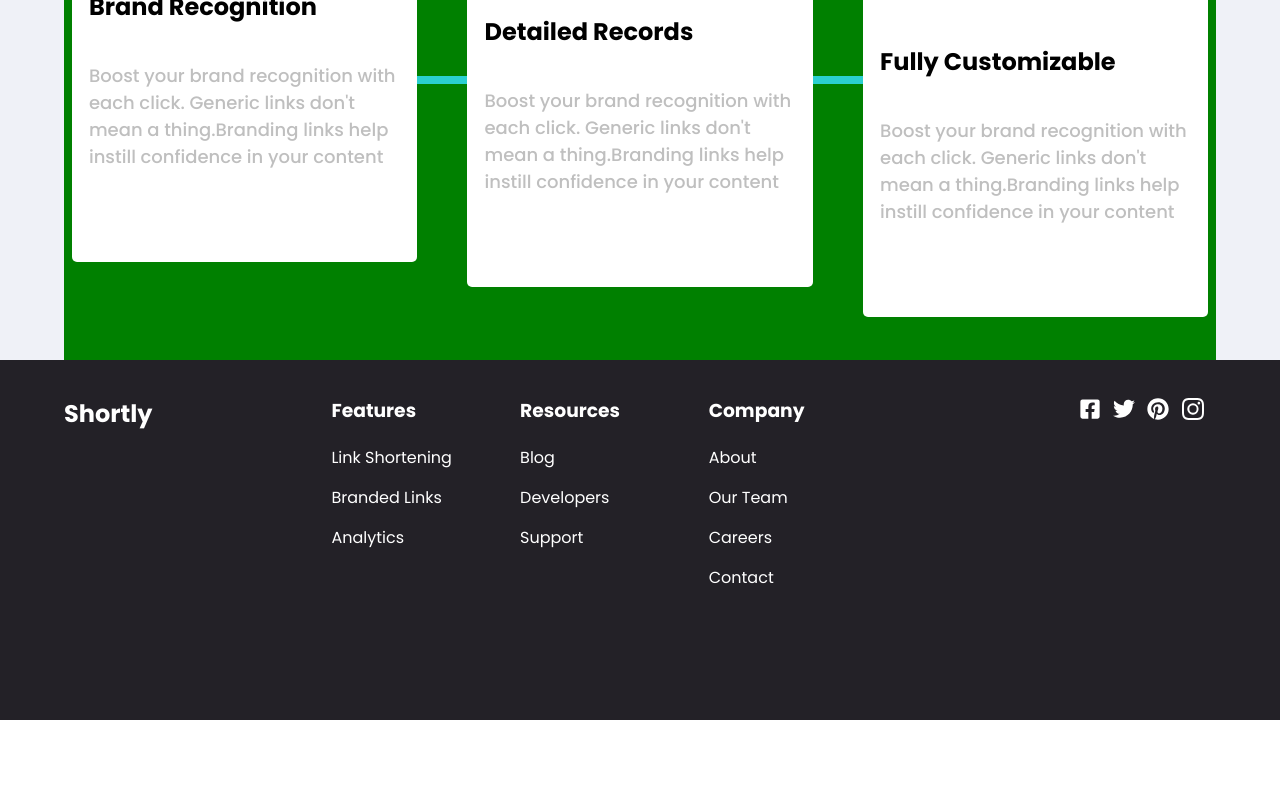
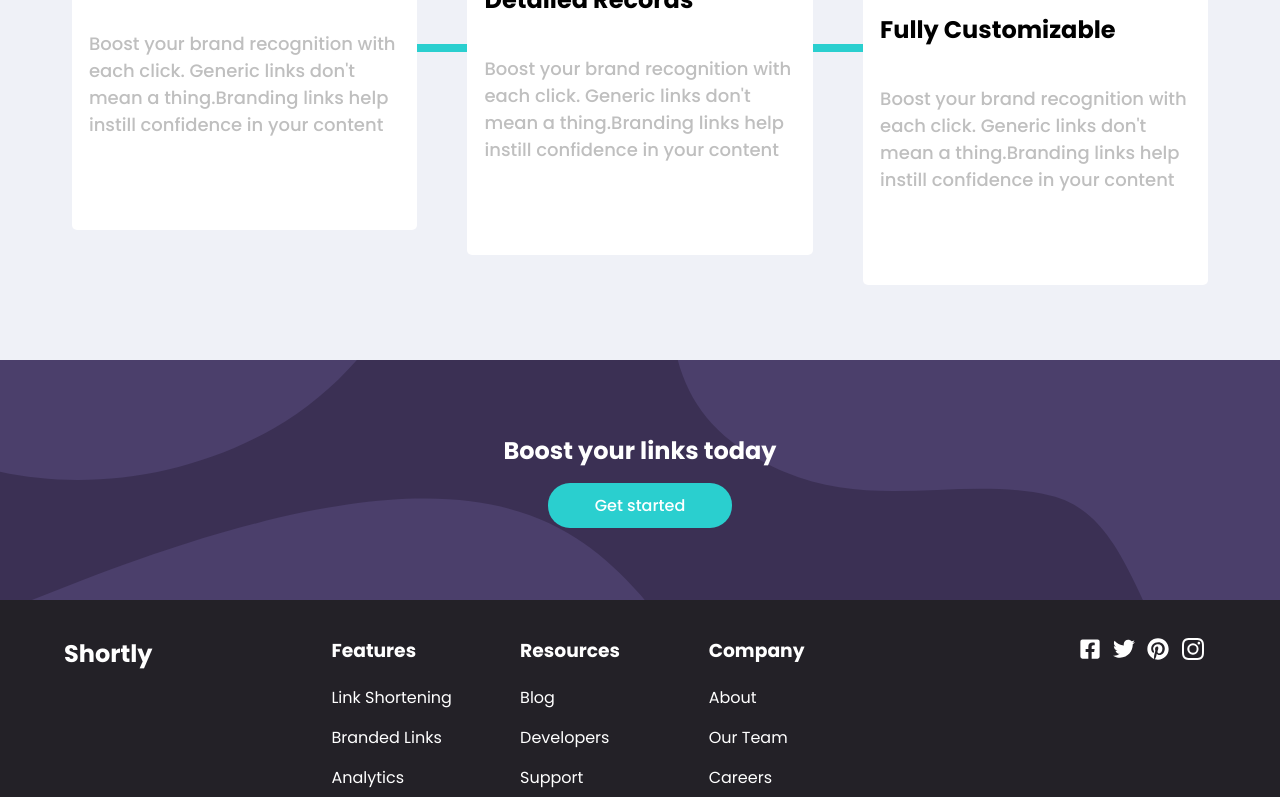
Before and after one commit to Thamarai-selvan-G/LinkShortener_React, a React (Create React App) app: page / in a window 1280 px wide. Shown: the part 1490-2287 px from the top of the page. Before the commit the page ends 2210 px from the top, so only its background shows below. Built offline with nearby package versions, Linux system fonts and the light colour scheme.

Commit message:
version 1

```diff
--- /dev/null
+++ b/src/components/Footer2/Footer2.css
@@ -0,0 +1,36 @@
+*{
+    margin: 0;
+    padding: 0;
+}
+.parentFoot{
+    width: 100%;
+    height: 30vh;
+    background-color:  hsl(257, 27%, 26%);
+    background-image: url(../../assets/bg-boost-desktop.svg);
+    background-repeat: no-repeat;
+    background-position:right;
+    display: flex;
+    align-items: center;
+    justify-content: center;
+
+}
+.footContent{
+    text-align: center;
+    display: flex;
+    flex-direction: column;
+    align-items: center;
+    gap: 15px;
+    color: white;
+}
+.footContent span{
+    padding: 10px;
+    width: 60%;
+    background-color: hsl(180, 66%, 49%);
+    border-radius: 22px;
+    font-weight: 500;
+    cursor: pointer;
+}
+.footContent span:hover{
+    transition: 0.4s;
+    background-color: #60DCDC;
+}
--- /dev/null
+++ b/src/components/Footer2/Footer2.jsx
@@ -0,0 +1,16 @@
+import React from 'react'
+import "./Footer2.css"
+const Footer2 = () => {
+  return (
+    <>
+        <div className="parentFoot">
+            <div className="footContent">
+                <h2>Boost your links today</h2>
+                <span>Get started</span>
+            </div>
+        </div>
+    </>
+  )
+}
+
+export default Footer2
--- a/src/components/LandingPage/Landing.css
+++ b/src/components/LandingPage/Landing.css
@@ -53,6 +53,8 @@
 }
 .heroContent span:hover{
     cursor: pointer;
+    transition: 0.4s;
+    background-color: #60DCDC;
 }
 
 @media (max-width: 600px){
--- a/src/components/StatsArea/Stat.css
+++ b/src/components/StatsArea/Stat.css
@@ -8,7 +8,7 @@
     background-color: #EFF1F7;
     position: relative;
     display: flex;
-    align-items: end;
+    align-items: center;
     justify-content: center;
 }
 .convertArea{
@@ -51,6 +51,8 @@
 }
 .convertArea span:hover{
     cursor: pointer;
+    transition: 0.4s;
+    background-color: #60DCDC;
 }
 .error{
     position: absolute;
@@ -66,7 +68,8 @@
     flex-direction: column;
     align-items: center;
     justify-content: space-between;
-    background-color: greenyellow;
+    margin-top: 10%;
+    /* background-color: greenyellow; */
 
 }
 .head{
@@ -77,7 +80,7 @@
     flex-direction: column;
     align-items: center;
     justify-content: space-around;
-    background-color: rebeccapurple;
+    /* background-color: rebeccapurple; */
 }
 .head p{
     color: hsl(0, 0%, 75%);
@@ -90,7 +93,7 @@
     display: flex;
     align-items:center;
     justify-content:center ;
-    background-color: green;
+    /* background-color: green; */
 }
 .card1{
     height: 65%;
@@ -134,7 +137,6 @@
     width: 90%;
    display: flex;
    flex-direction: column;
-
    justify-content: space-around;
     /* background-color: teal; */
 }
--- a/src/index.css
+++ b/src/index.css
@@ -6,3 +6,6 @@ code {
   font-family: source-code-pro, Menlo, Monaco, Consolas, 'Courier New',
     monospace;
 }
+*::-webkit-scrollbar {
+  display: none;
+}
--- a/src/layout/Layout.jsx
+++ b/src/layout/Layout.jsx
@@ -3,6 +3,7 @@ import Nav from "../components/Navbar/Nav"
 import Landing from '../components/LandingPage/Landing'
 import Footer from '../components/Footer/Footer'
 import Stats from '../components/StatsArea/Stats'
+import Footer2 from '../components/Footer2/Footer2'
 
 const Layout = () => {
   return (
@@ -10,6 +11,7 @@ const Layout = () => {
         <Nav/>
         <Landing/>
         <Stats/>
+        <Footer2/>
         <Footer/>
     </div>
   )
```
